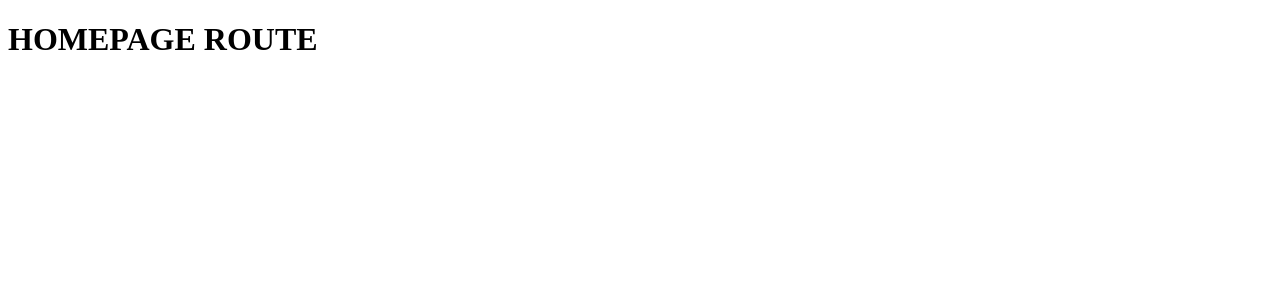
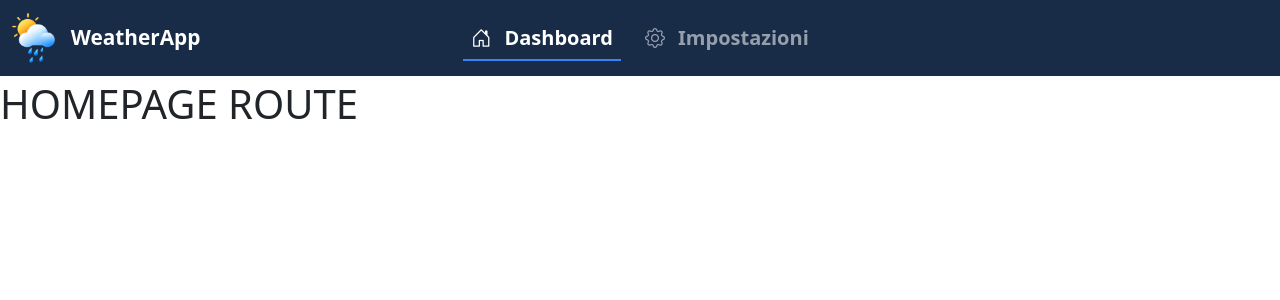
Before and after one commit to mattia-galasso/WeatherApp, a React (Vite) app: page / in a window 1280 px wide. Shown: the top 300 px of the page. Built offline with nearby package versions, Linux system fonts and the light colour scheme.

Commit message:
feat: add Bootstrap and Bootstrap Icons, implement Navbar and DefaultLayout components, and update routing

```diff
--- a/package.json
+++ b/package.json
@@ -11,6 +11,8 @@
   },
   "dependencies": {
     "axios": "^1.20.0",
+    "bootstrap": "^5.3.8",
+    "bootstrap-icons": "^1.13.1",
     "react": "^19.2.8",
     "react-dom": "^19.2.8",
     "react-router": "^8.3.1"
--- a/src/App.jsx
+++ b/src/App.jsx
@@ -1,4 +1,9 @@
 import { BrowserRouter, Route, Routes } from "react-router";
+
+/* LAYOUT */
+import DefaultLayout from "./layouts/DefaultLayout";
+
+/* PAGES */
 import Homepage from "./pages/Homepage";
 import SettingsPage from "./pages/SettingsPage";
 
@@ -7,8 +12,10 @@ export default function App() {
   <>
   <BrowserRouter>
     <Routes>
-      <Route index element={<Homepage/>} />
-      <Route path="settings" element={<SettingsPage/>} />
+      <Route Component={DefaultLayout}>
+        <Route index element={<Homepage/>} />
+        <Route path="settings" element={<SettingsPage/>} />
+      </Route>
     </Routes>
   </BrowserRouter>
   </>
--- a/src/assets/css/index.css
+++ b/src/assets/css/index.css
@@ -0,0 +1,3 @@
+.main-container {
+    margin-top: 5rem;
+}
--- /dev/null
+++ b/src/assets/css/navbar.css
@@ -0,0 +1,46 @@
+.navbar-bg {
+  background-color: #182c48;
+}
+
+.navbar-logo {
+  height: 50px;
+  width: auto;
+}
+
+.navbar-title {
+  font-size: 1.3rem;
+  color: #ffffff;
+}
+
+.navbar .nav-link {
+  padding-bottom: 6px;
+  border-bottom: 2px solid transparent;
+  transition: border-color 0.2s ease;
+}
+
+.navbar .nav-link.active {
+  color: #ffffff;
+  border-bottom-color: #3b82f6;
+}
+
+.navbar .nav-link:hover {
+  color: #ffffff;
+}
+
+@media (min-width: 992px) {
+  .navbar-bg .container-fluid {
+    display: grid;
+    grid-template-columns: 1fr auto 1fr;
+    align-items: center;
+  }
+
+  .navbar-bg .navbar-brand {
+    grid-column: 1;
+    justify-self: start;
+  }
+
+  .navbar-bg .navbar-collapse {
+    grid-column: 2;
+    justify-self: center;
+  }
+}
--- /dev/null
+++ b/src/components/Navbar.jsx
@@ -0,0 +1,49 @@
+import { Link, NavLink } from "react-router";
+import "../assets/css/navbar.css";
+
+export default function Navbar() {
+  return (
+    <>
+      <nav className="navbar navbar-expand-lg navbar-dark navbar-bg">
+        <div className="container-fluid">
+          <Link
+            className="navbar-brand d-flex justify-content-center align-items-center gap-3"
+            to="/"
+          >
+            <img
+              src="/img/favicon.png"
+              alt="Logo"
+              className="d-inline-block align-text-top navbar-logo"
+            />
+            <span className="navbar-title fw-semibold">WeatherApp</span>
+          </Link>
+          <button
+            className="navbar-toggler"
+            type="button"
+            data-bs-toggle="collapse"
+            data-bs-target="#navbarNavDropdown"
+            aria-controls="navbarNavDropdown"
+            aria-expanded="false"
+            aria-label="Toggle navigation"
+          >
+            <span className="navbar-toggler-icon"></span>
+          </button>
+          <div className="collapse navbar-collapse" id="navbarNavDropdown">
+            <ul className="navbar-nav fw-semibold fs-5">
+              <li className="nav-item">
+                <NavLink className="nav-link" aria-current="page" to="/">
+                  <i class="bi bi-house-door pe-2"></i> Dashboard
+                </NavLink>
+              </li>
+              <li className="nav-item ps-3">
+                <NavLink className="nav-link" href="#" to="/settings">
+                  <i class="bi bi-gear pe-2"></i> Impostazioni
+                </NavLink>
+              </li>
+            </ul>
+          </div>
+        </div>
+      </nav>
+    </>
+  );
+}
--- /dev/null
+++ b/src/layouts/DefaultLayout.jsx
@@ -0,0 +1,20 @@
+import { Outlet } from "react-router"
+import Navbar from "../components/Navbar"
+
+
+
+export default function DefaultLayout() {
+    return (
+    <>
+        {/* HEADER */}
+        <header className="fixed-top">
+            <Navbar />
+        </header>
+
+        {/* MAIN CONTENT */}
+        <main className="main-container">
+            <Outlet />
+        </main>
+    </>
+    )
+}
```
Also changed, not shown: src/main.jsx (+10 -1 lines), public/img/favicon.png, 1 other file (tests, documents, lock files or other folders).
